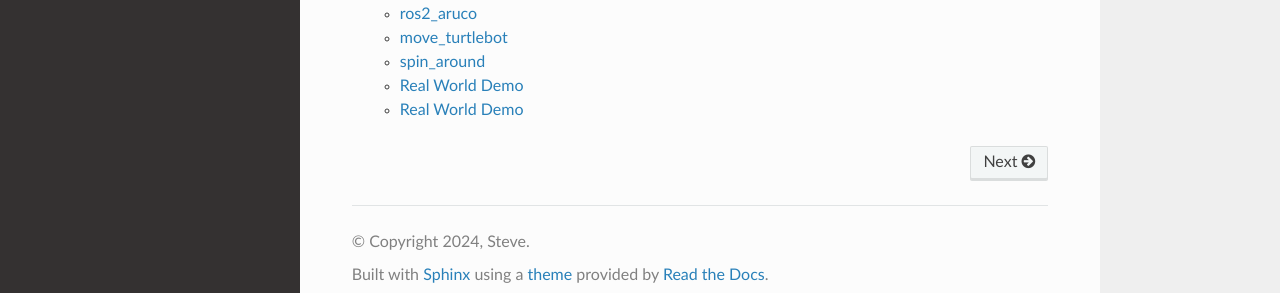
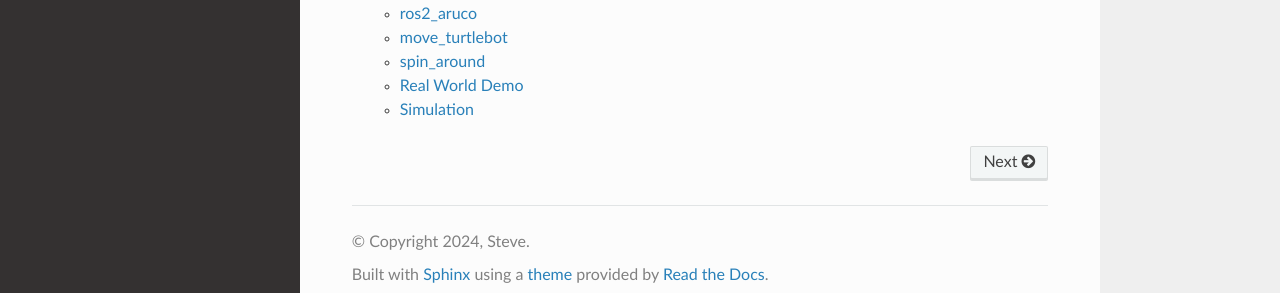
Before and after one commit to stevenleon99/Newbie_Oogway, a Sphinx documentation site: the page built from docs/source/index.rst, in a window 1280 px wide and 1385 px high. Shown: the part 1074-1367 px from the top of the window. Built offline with Sphinx 7.4.7 and the Read the Docs theme 2.0.0, drawn with Linux system fonts in a browser that asks for light colours.

Commit message:
Update turtlebot4.rst

```diff
--- a/docs/source/turtlebot4.rst
+++ b/docs/source/turtlebot4.rst
@@ -132,9 +132,9 @@ Real World Demo
    :alt: real_t4_gif
 
 
-.. _Real World Demo:
+.. _Simulation:
 
-Real World Demo
+Simulation
 ---------------
 
 .. image:: images/grasp_aruco_gif.gif
```
